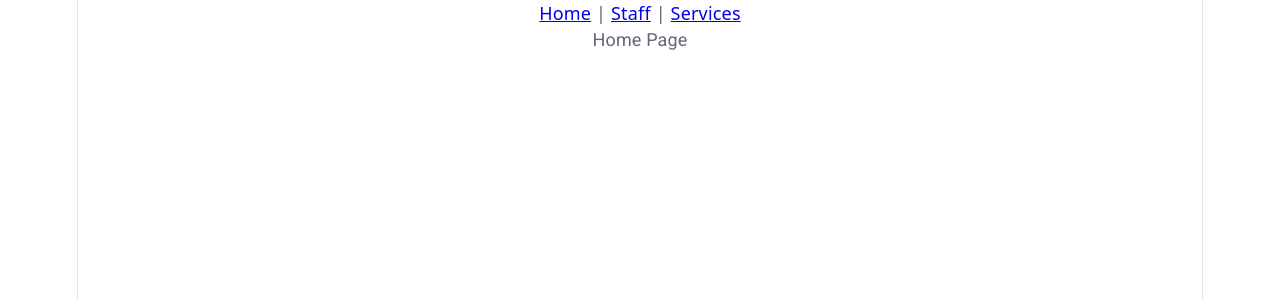
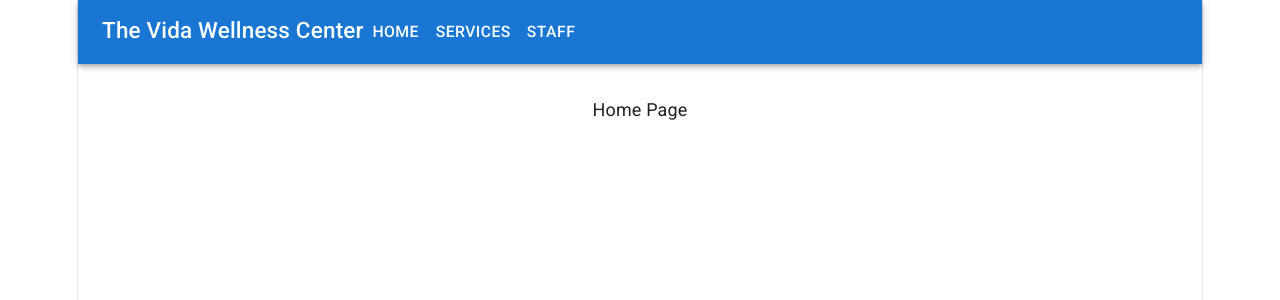
Before and after one commit to dev-mlm/vwc-web, a React (Vite) app: page / in a window 1280 px wide. Shown: the top 300 px of the page. Built offline with nearby package versions, Linux system fonts and the light colour scheme.

Commit message:
Theme and Layout boilerplate.

```diff
--- a/src/App.tsx
+++ b/src/App.tsx
@@ -1,20 +1,24 @@
-import { BrowserRouter, Routes, Route, Link } from 'react-router-dom';
+import { BrowserRouter, Routes, Route } from 'react-router-dom';
+import { ThemeProvider, CssBaseline } from '@mui/material';
+import theme from './theme';
+import Layout from './layouts/layout';
 import { HomePage } from './pages/HomePage';
 import { StaffPage } from './pages/StaffPage';
 import { ServicesPage } from './pages/ServicesPage';
 
 export default function App() {
   return (
-    <BrowserRouter>
-      <nav>
-        <Link to="/">Home</Link> | <Link to="/staff">Staff</Link> | <Link to="/services">Services</Link>
-      </nav>
-
-      <Routes>
-        <Route path="/" element={<HomePage />} />
-        <Route path="/staff" element={<StaffPage />} />
-        <Route path="/services" element={<ServicesPage />} />
-      </Routes>
-    </BrowserRouter>
+    <ThemeProvider theme={theme}>
+      <CssBaseline /> {/* Normalizes CSS across browsers */}
+      <BrowserRouter>
+        <Routes>
+          <Route path="/" element={<Layout />}>
+            <Route index element={<HomePage />} />
+            <Route path="staff" element={<StaffPage />} />
+            <Route path="services" element={<ServicesPage />} />
+          </Route>
+        </Routes>
+      </BrowserRouter>
+    </ThemeProvider>
   );
 }
--- /dev/null
+++ b/src/layouts/Layout.tsx
@@ -0,0 +1,33 @@
+import { AppBar, Toolbar, Typography, Button, Container, Box, Stack } from '@mui/material';
+import { Link, Outlet } from 'react-router-dom';
+
+export default function Layout() {
+  return (
+    <Box sx={{ display: 'flex', flexDirection: 'column', minHeight: '100vh' }}>
+      <AppBar position="static">
+        <Toolbar>
+          <Stack
+            width="100%"
+            direction="row"
+            justifyContent="space-between"
+            alignItems="center"
+          >
+            <Typography variant="h6" component="div">
+              The Vida Wellness Center
+            </Typography>
+
+            <Stack direction="row" gap={1}>
+              <Button color="inherit" component={Link} to="/">Home</Button>
+              <Button color="inherit" component={Link} to="/serives">Services</Button>
+              <Button color="inherit" component={Link} to="/staff">Staff</Button>
+            </Stack>
+          </Stack>
+        </Toolbar>
+      </AppBar>
+
+      <Container component="main" sx={{ mt: 4, mb: 4, flexGrow: 1 }}>
+        <Outlet />
+      </Container>
+    </Box>
+  );
+}
--- /dev/null
+++ b/src/theme.ts
@@ -0,0 +1,14 @@
+import { createTheme } from '@mui/material/styles';
+
+const theme = createTheme({
+  palette: {
+    primary: {
+      main: '#1976d2',
+    },
+    secondary: {
+      main: '#dc004e',
+    },
+  },
+});
+
+export default theme;
```
